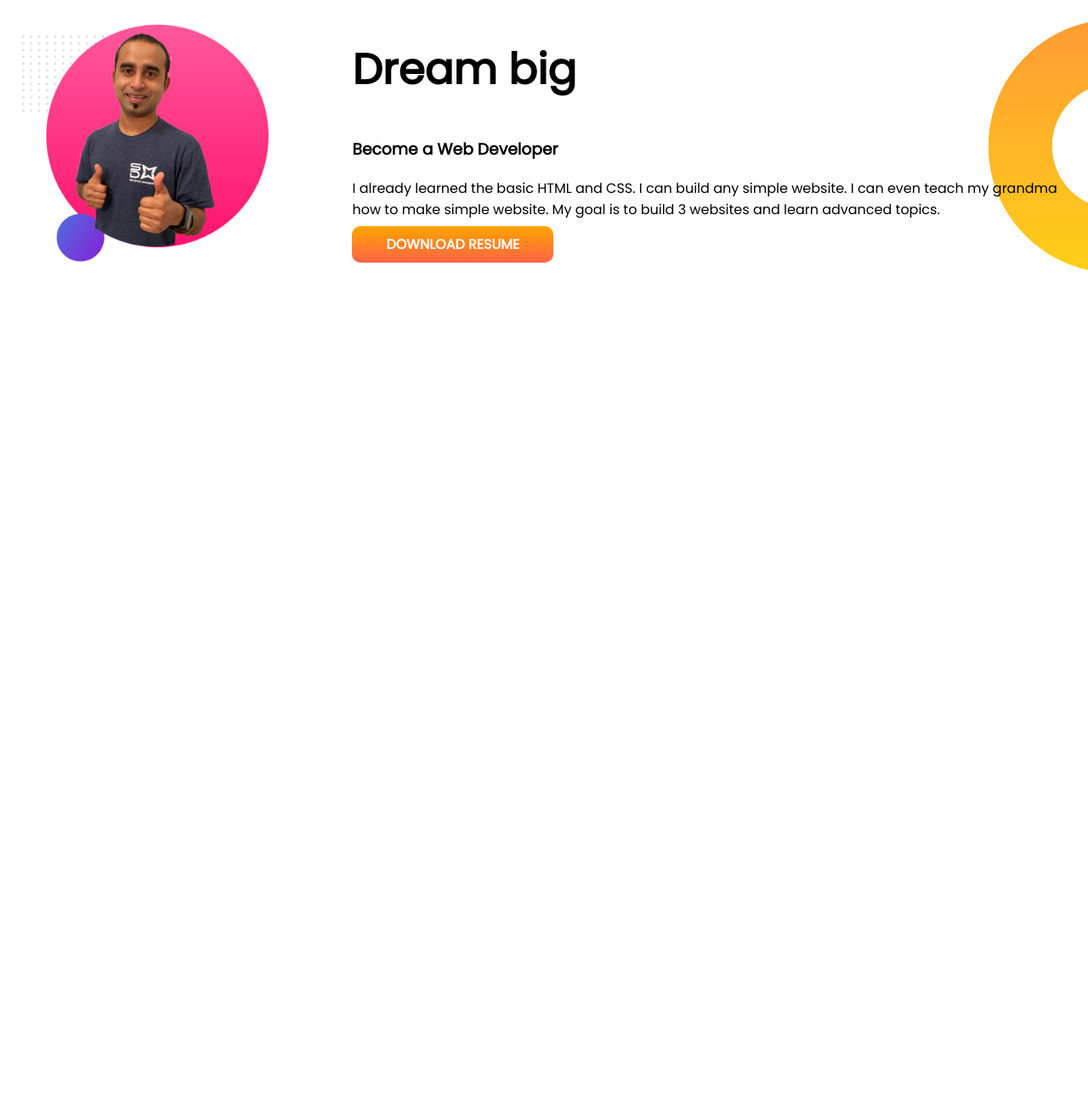
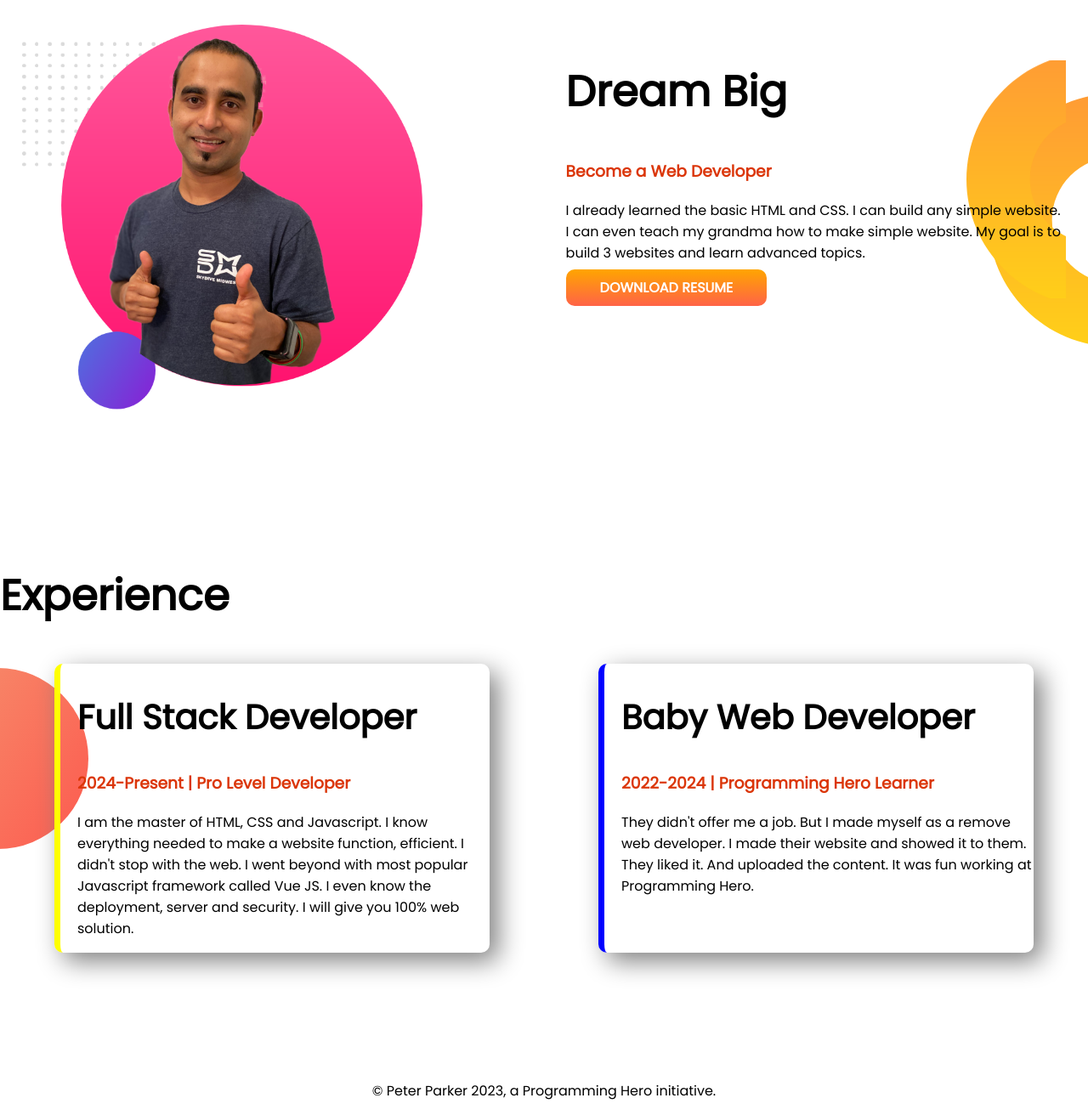
Before and after one commit to Mosharaf12/developer-portfolio, a plain HTML site: page index.html in a window 1280 px wide. Shown: the part 686-1998 px from the top of the page at 85% size. Before the commit the page ends 1177 px from the top, so only its background shows below. Drawn offline with Linux system fonts and the light colour scheme.

Commit message:
style border

```diff
--- a/index.html
+++ b/index.html
@@ -16,7 +16,7 @@
 </head>
 
 <body>
-    <section id="top-banner">
+    <section class= "top-banner flexible-container ">
         <div class=" half-width">
             <h1>Welcome To </h1>
             <h1> <span class=" orange-color">Mosharaf</span> World!</h1>
@@ -35,16 +35,39 @@
         </div>
 
     </section>
-    <section class="dream-big">
+    <section class="dream-big flexible-container">
         <div class=" half-width">
             <img src="images/jhankar2.png" alt="">
         </div>
-        <div class="dream-big">
-            <h1>Dream big</h1>
-            <h3>Become a Web Developer</h3>
-            <p>I already learned the basic HTML and CSS. I can build any simple website. I can even teach my grandma how
-                to make simple website. My goal is to build 3 websites and learn advanced topics.</p>
-            <a class=" link-button" target="_blank" href="">DOWNLOAD RESUME</a>
+        <div class="half-width">
+            <div class="dream-big">
+                <h1>Dream Big</h1>
+                <h3 class=" orange-color">Become a Web Developer</h3>
+                <p>I already learned the basic HTML and CSS. I can build any simple website. I can even teach my grandma how
+                    to make simple website. My goal is to build 3 websites and learn advanced topics.</p>
+                <a class=" link-button" target="_blank" href="">DOWNLOAD RESUME</a>
+            </div>
+        </div>
+
+    </section>
+    <section class="experience-area">
+
+        <h1>Experience</h1>
+
+        <div class="flexible-container">
+            <div id="full-stack-developer" class="experience-item">
+                <h2>Full Stack Developer</h2>
+                <h3 class=" orange-color">2024-Present | Pro Level Developer</h3>
+                <p>I am the master of HTML, CSS and Javascript. I know everything needed to make a website function, efficient. I didn't stop with the web. I went beyond with most popular Javascript framework called Vue JS. I even know the deployment, server and security. I will give you 100% web solution.</p>
+
+
+            </div>
+            <div id="baby-web-developer" class="experience-item">
+                <h2>Baby Web Developer</h2>
+                <h3 class=" orange-color">2022-2024 | Programming Hero Learner</h3>
+                <p>They didn't offer me a job. But I made myself as a remove web developer. I made their website and showed it to them. They liked it. And uploaded the content. It was fun working at Programming Hero.</p>
+
+            </div>
         </div>
 
     </section>
@@ -53,5 +76,9 @@
 
 
 </body>
+<footer>
+    <p>© Peter Parker 2023, a Programming Hero initiative.</p>
+
+</footer>
 
 </html>
--- a/style.css
+++ b/style.css
@@ -5,10 +5,13 @@ body{
 h1{
     font-size: 50px;
 }
+h2{
+    font-size: 40px;
+}
 .orange-color{
     color:rgb(219, 54, 9);
 }
-section{
+ .flexible-container{
 
     display: flex;
     margin-bottom: 150px;
@@ -29,7 +32,7 @@ section{
     border-radius: 10px;
 
 }
-#top-banner{
+.top-banner{
     background-image: url(images/top-banner.png);
     background-repeat: no-repeat;
 
@@ -39,3 +42,28 @@ section{
     background-repeat: no-repeat;
     background-position: right;
 }
+.experience-area{
+    background-image:url(images/exp-bg.png) ;
+    background-repeat: no-repeat;
+    background-position: left;
+}
+.experience-item{
+
+    width: 40%;
+    margin-left: 5%;
+    margin-right: 5%;
+    padding-left: 20px;
+    border-radius: 10px;
+    box-shadow: 10px 10px 30px gray;
+
+
+}
+#full-stack-developer{
+    border-left: 7px solid yellow;
+}
+#baby-web-developer{
+    border-left: 7px solid blue;
+}
+footer{
+    text-align: center;
+}
```
